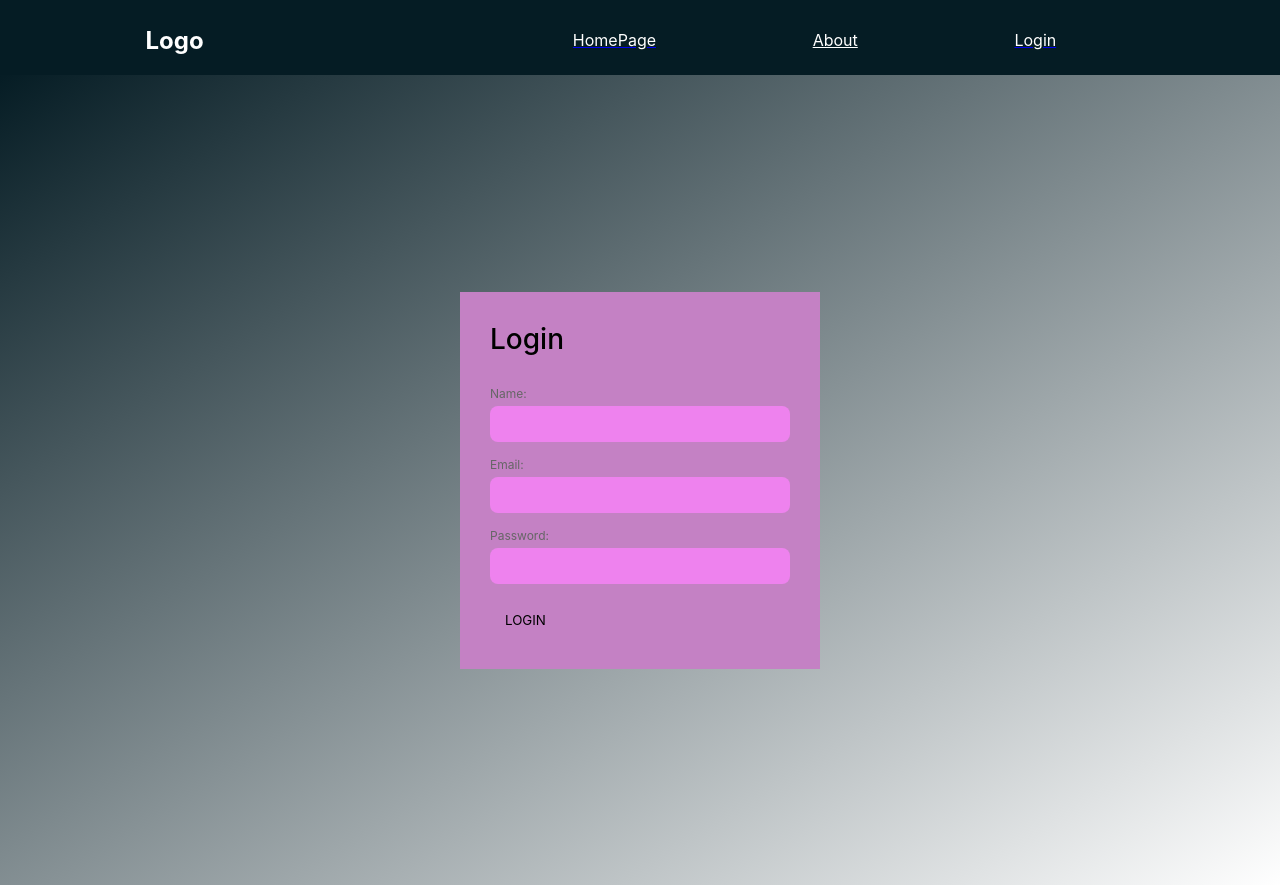
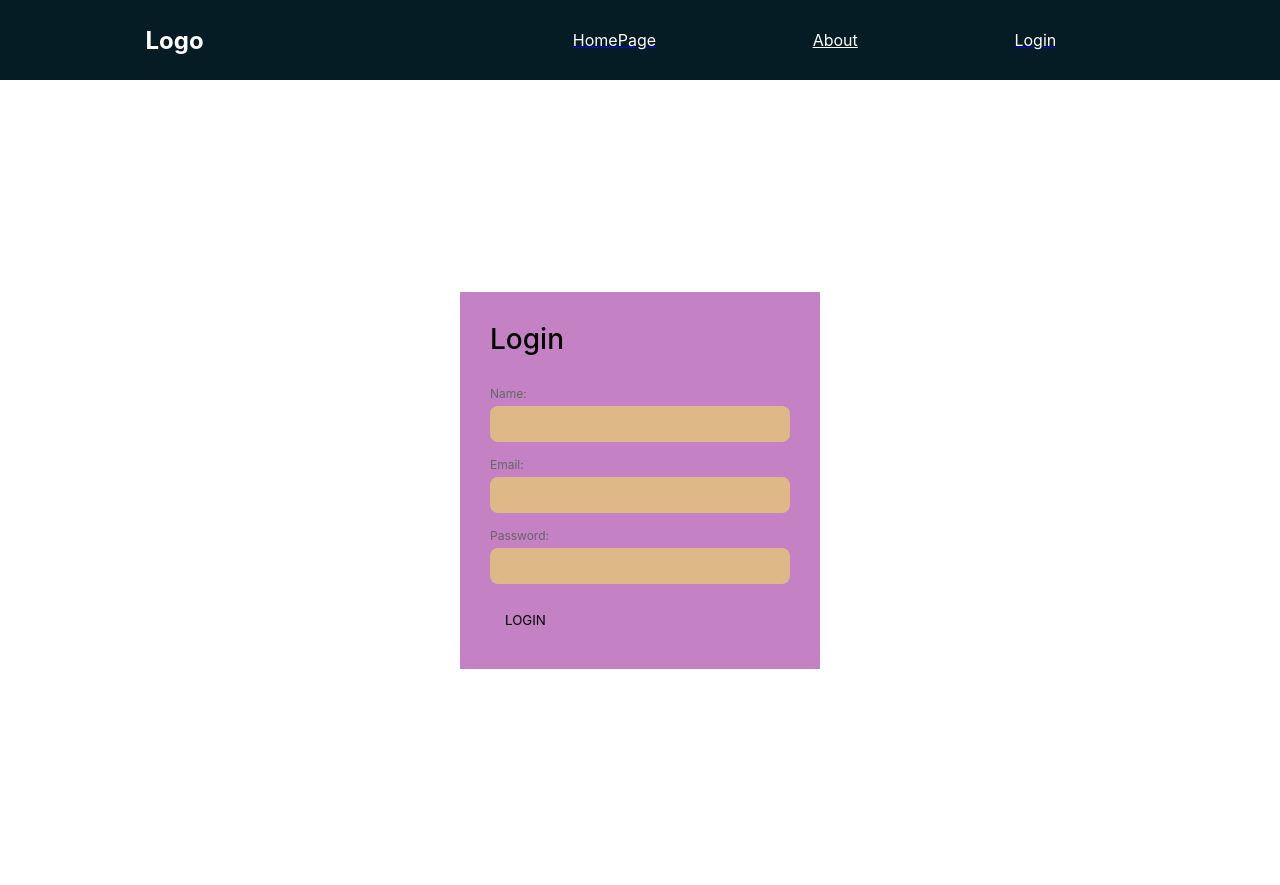
Before and after one commit to Beloved1310/Admin_Portal, a React (Create React App) app: page /login in a window 1280 px wide. Built offline with nearby package versions, Linux system fonts and the light colour scheme.

Commit message:
fix: add more CSS

```diff
--- a/src/CSS/Login.css
+++ b/src/CSS/Login.css
@@ -11,7 +11,10 @@ input, button{
     border:none;
     outline:none;
 }
-
+.medium{
+    height:2.5rem;
+    font-size: 1rem;
+}
 .App {
     height: 100vh;
     display:flex;
@@ -34,7 +37,7 @@ form::after {
     right: -5px;
     bottom: -5px;
     z-index: 1;
-    background-image: linear-gradient( to bottom right, rgb(5, 28, 36), white);
+    background-image: white;
 }
 
 form .form-inner{
@@ -71,7 +74,7 @@ form .form-inner .form-group input {
     display:block;
     width:100%;
     padding: 10px 15px;
-    background-color: violet;
+    background-color:burlywood;
     border-radius: 8px;
     transition: 0.4s;
 }
```
